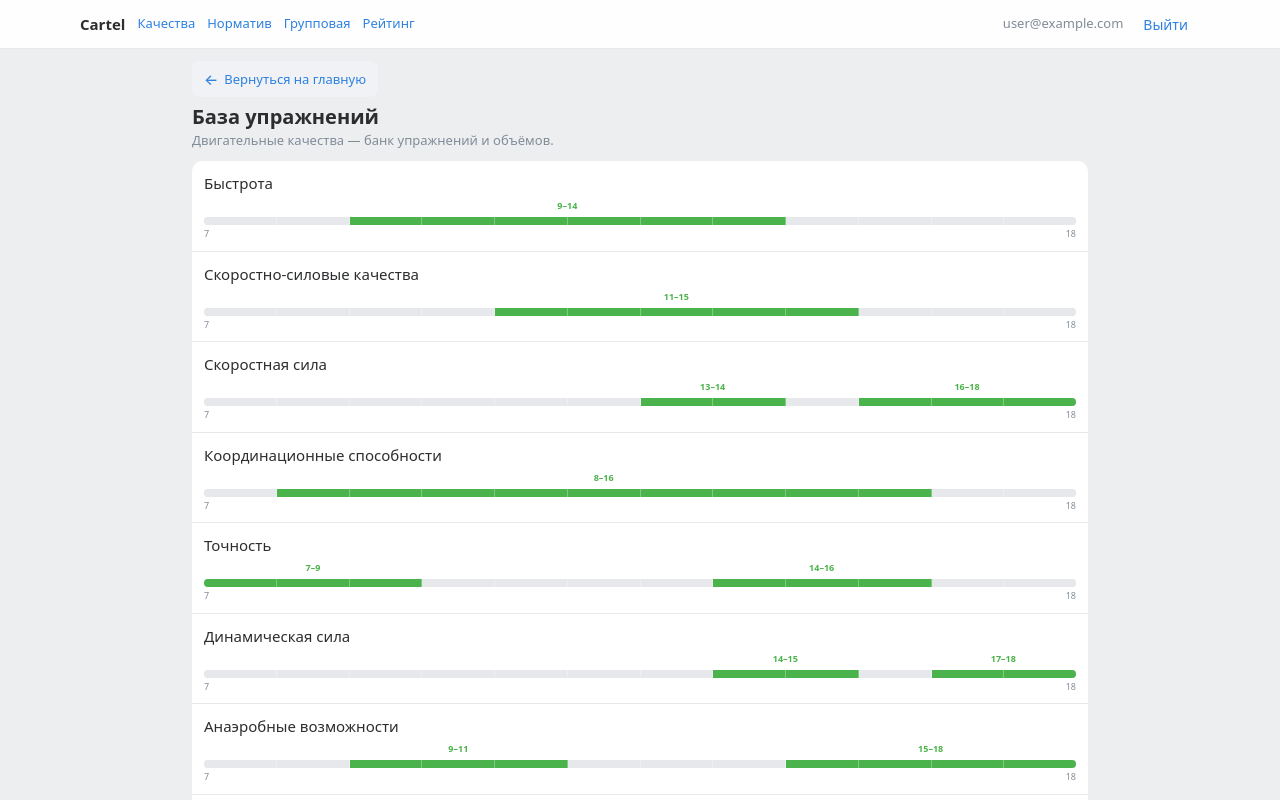
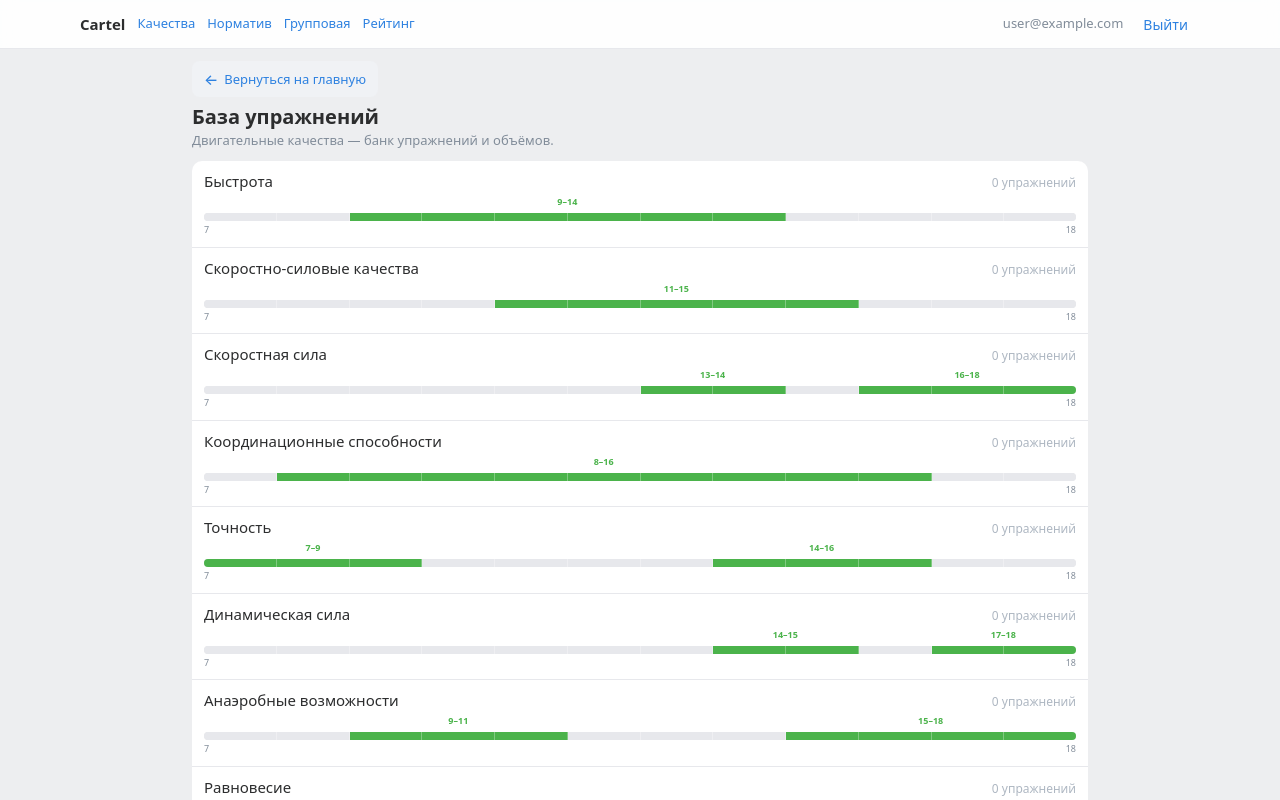
Before and after one commit to stepanecilia-stack/cartel, a React (Vite) app: page /qualities in a window 1280 px wide. Shown: the top 800 px of the page. Built offline with nearby package versions, Linux system fonts and the light colour scheme; no server answers; the database is empty; sample sign-in values are in the browser's storage.

Commit message:
банк упражнений

```diff
--- a/src/pages/MotorQualitiesIndexPage.jsx
+++ b/src/pages/MotorQualitiesIndexPage.jsx
@@ -1,11 +1,35 @@
+import { useEffect, useMemo, useState } from 'react'
 import { Link } from 'react-router-dom'
 import { BackToHomeBar } from '../components/layout/BackToHomeLink.jsx'
 import SensitiveAgeScale from '../components/SensitiveAgeScale'
 import { getMotorQualitiesCatalog } from '../data/motorQualitiesCatalog'
+import {
+  getMotorQualityExercisesBySlug,
+  subscribeMotorQualityExercisesCache,
+} from '../data/motorQualityExercises.js'
 import { vk } from '../utils/vkUi.js'
+
+function exercisesCountLabel(n) {
+  const mod10 = n % 10
+  const mod100 = n % 100
+  if (mod10 === 1 && mod100 !== 11) return 'упражнение'
+  if (mod10 >= 2 && mod10 <= 4 && (mod100 < 10 || mod100 >= 20)) return 'упражнения'
+  return 'упражнений'
+}
 
 function MotorQualitiesIndexPage() {
   const items = getMotorQualitiesCatalog()
+  const [, cacheTick] = useState(0)
+
+  useEffect(() => subscribeMotorQualityExercisesCache(() => setCacheTick((t) => t + 1)), [])
+
+  const countBySlug = useMemo(() => {
+    const map = {}
+    for (const { slug } of items) {
+      map[slug] = getMotorQualityExercisesBySlug(slug).length
+    }
+    return map
+  }, [items, cacheTick])
 
   return (
     <main className={`${vk.pageWithNav} ${vk.pagePad}`}>
@@ -17,13 +41,24 @@ function MotorQualitiesIndexPage() {
         </header>
 
         <ul className={vk.list}>
-          {items.map(({ title, slug, sensitiveAgeSet }) => (
+          {items.map(({ title, slug, sensitiveAgeSet }) => {
+            const count = countBySlug[slug] ?? 0
+            return (
             <li key={slug} className="border-t border-[#e7e8ec] first:border-t-0">
               <Link
                 to={`/qualities/${slug}`}
                 className="block touch-manipulation px-3 py-2.5 active:bg-[#f5f6f8]"
               >
-                <span className={vk.listItemTitle}>{title}</span>
+                <div className="flex items-baseline justify-between gap-2">
+                  <span className={`min-w-0 ${vk.listItemTitle}`}>{title}</span>
+                  <span
+                    className={`shrink-0 text-[12px] tabular-nums leading-4 ${
+                      count > 0 ? 'font-medium text-[#818c99]' : 'text-[#aeb7c2]'
+                    }`}
+                  >
+                    {count} {exercisesCountLabel(count)}
+                  </span>
+                </div>
                 {sensitiveAgeSet?.size > 0 ? (
                   <SensitiveAgeScale
                     sensitiveAges={sensitiveAgeSet}
@@ -34,7 +69,8 @@ function MotorQualitiesIndexPage() {
                 ) : null}
               </Link>
             </li>
-          ))}
+            )
+          })}
         </ul>
       </div>
     </main>
```
